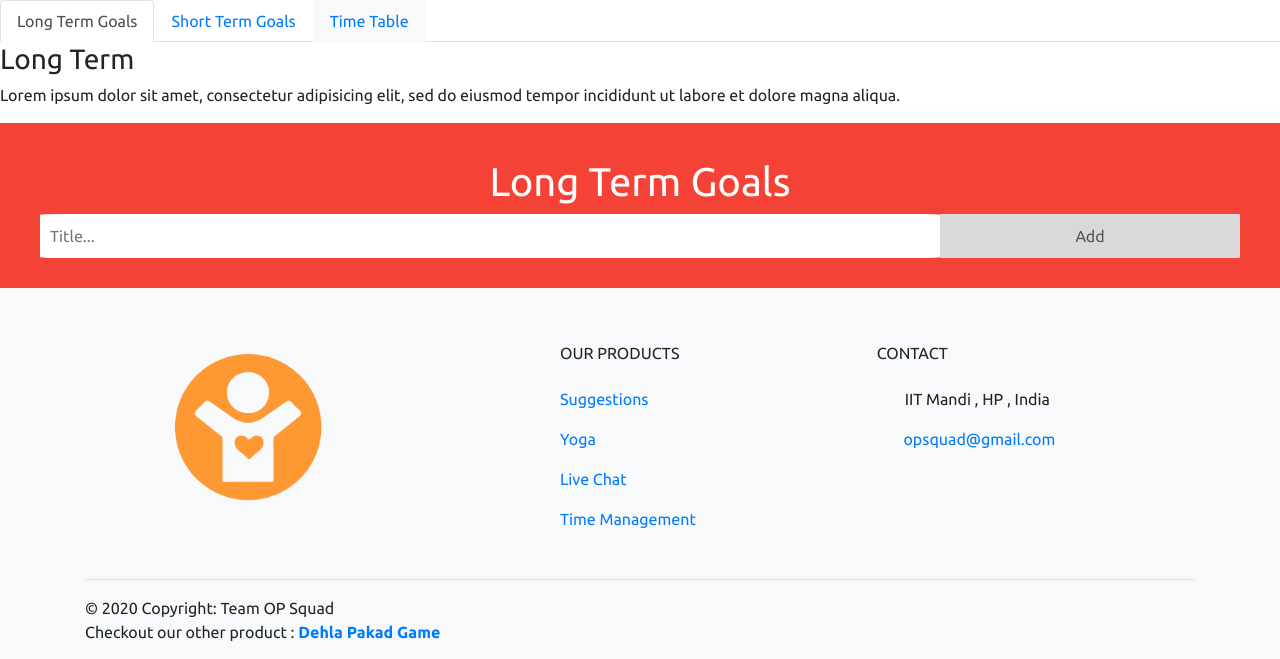
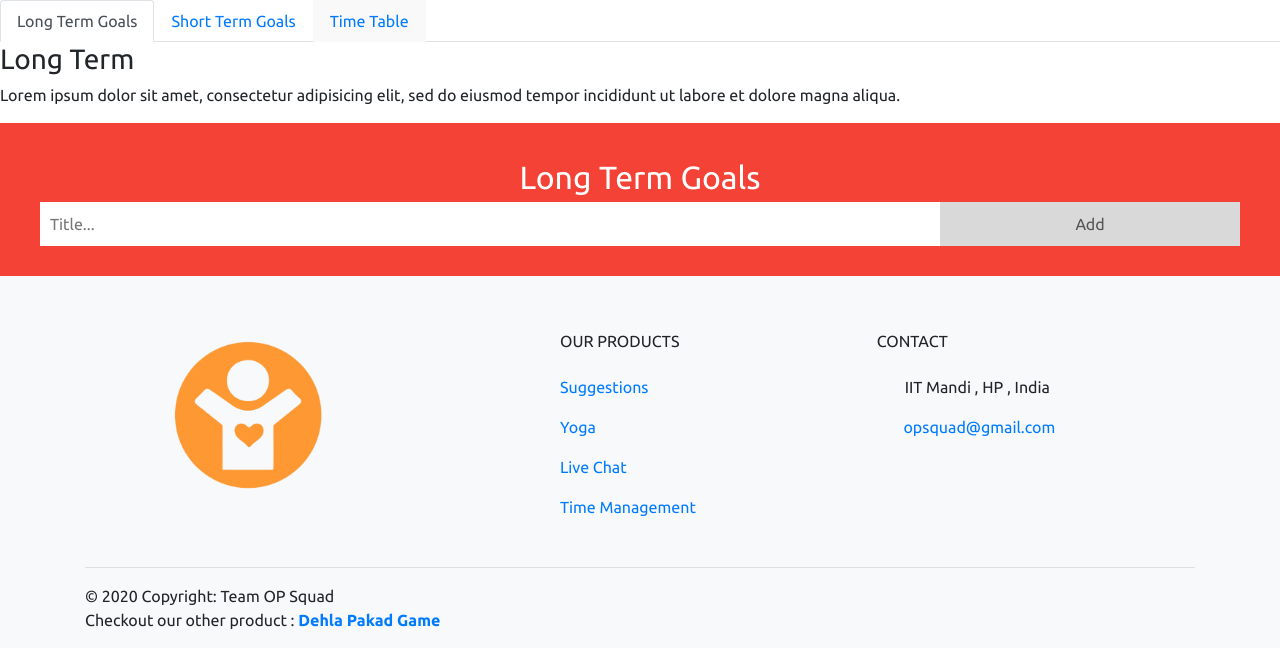
Before and after one commit to pranshukharkwal/WeCare, a Flask app: page /time in a window 1280 px wide. Shown: the part 63-722 px from the top of the page. Run offline with Flask 2, Linux system fonts and the light colour scheme; some libraries are stand-ins or nearby versions.

Commit message:
fixed bug in long goals

```diff
--- a/templates/longgoals.html
+++ b/templates/longgoals.html
@@ -1,14 +1,11 @@
 <div id="myDIV" class="header">
-  <h2 style="margin:5px">
-    <h1 style="text-emphasis-color: plum;">Long Term Goals</h1>
-  </h2>
-  <input type="text" id="longInput" placeholder="Title..." style="border-radius: 2%;">
+  <h2 style="margin:5px">Long Term Goals</h2>
+  <input type="text" id="longInput" placeholder="Title...">
   <span onclick="newlongElement()" id="btnId" class="addBtn">Add</span>
+
 </div>
 
-
 <ul id="longUL">
-
 </ul>
 
 <script src="https://www.gstatic.com/firebasejs/7.21.1/firebase-app.js"></script>
@@ -28,7 +25,6 @@
   firebase.initializeApp(firebaseConfig);
 
   document.addEventListener('DOMContentLoaded', async function () {
-
     var db = firebase.firestore();
     console.log('DB initialised');
 
@@ -38,7 +34,7 @@
     console.log(p)
 
     for (var ele = 0; ele < p.length; ele++) {
-      j = p[ele]
+      var j = p[ele]
       var li = document.createElement("li");
       li.classList = "goal-item";
       document.getElementById("longUL").appendChild(li);
@@ -143,16 +139,13 @@
     for (i = 0; i < close.length; i++) {
       close[i].onclick = function () {
         var div = this.parentElement;
-
         console.log(div.textContent.slice(0, -1))
-
         var toDelete = div.textContent.slice(0, -1)
-
         var db = firebase.firestore();
         console.log('DB initialised');
         var addElement = db.collection('longGoals').doc('apes');
         addElement.update({
-          longGoal: firebase.firestore.FieldValue.arrayRemove(toDelete)
+          longtGoal: firebase.firestore.FieldValue.arrayRemove(toDelete)
         })
         div.style.display = "none";
       }
@@ -163,3 +156,7 @@
 
 
 </script>
+
+</body>
+
+</html>
--- a/templates/shortgoals.html
+++ b/templates/shortgoals.html
@@ -34,7 +34,7 @@
     console.log(p)
 
     for (var ele = 0; ele < p.length; ele++) {
-      j = p[ele]
+      var j = p[ele]
       var li = document.createElement("li");
       li.classList = "goal-item";
       document.getElementById("shortUL").appendChild(li);
```
